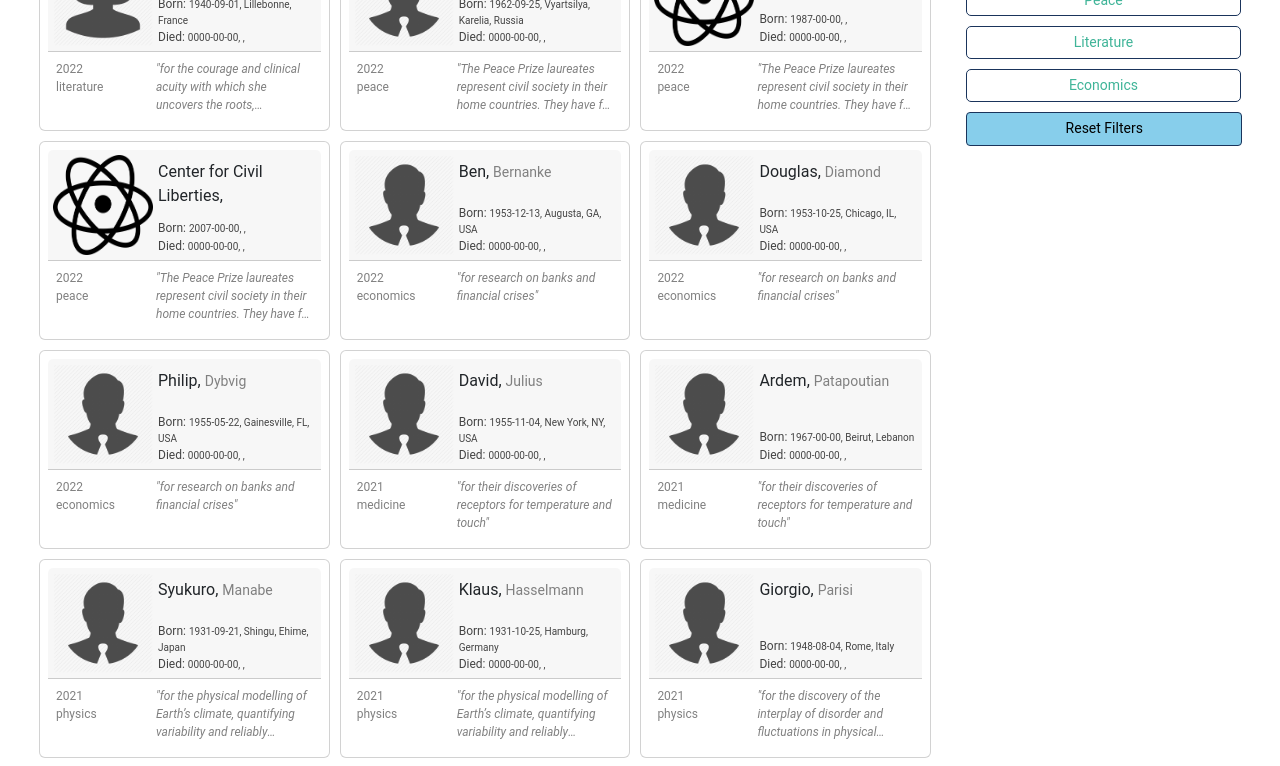
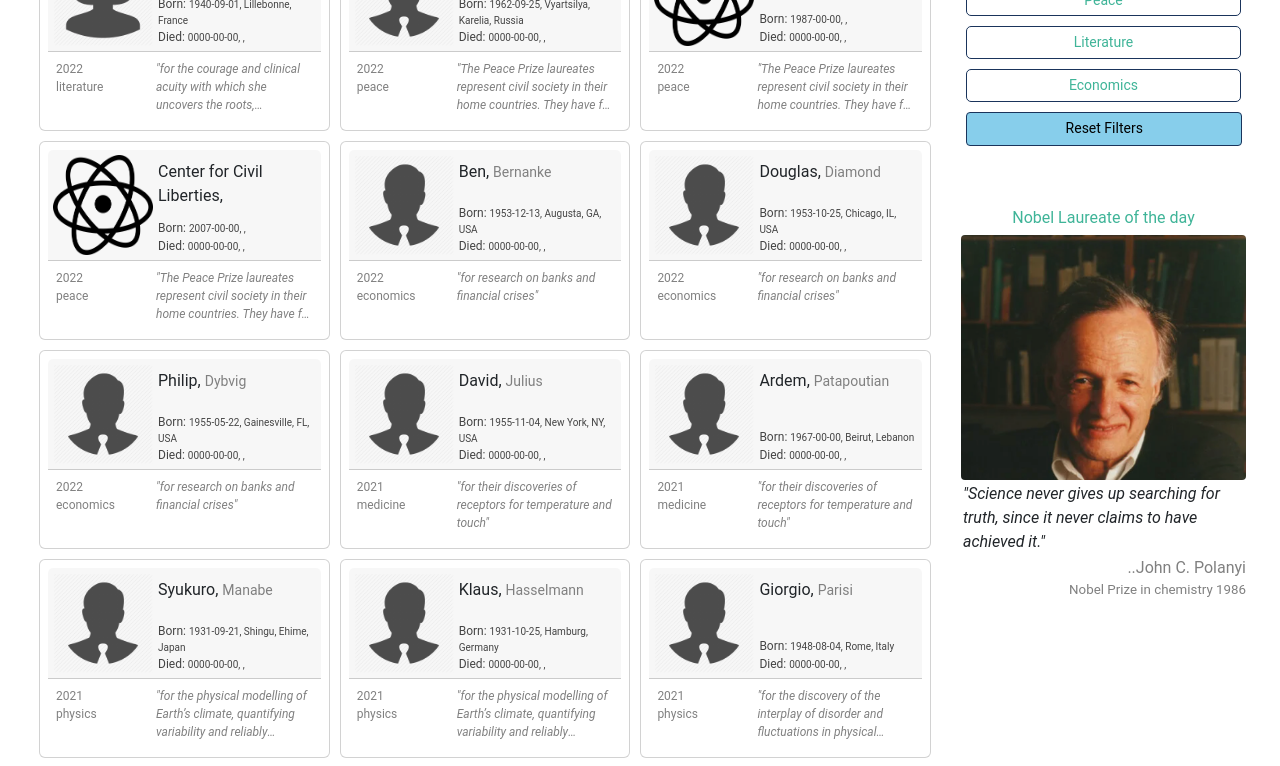
Before and after one commit to contactipraju/nobel-laureates, an Angular app: page /nobels in a window 1280 px wide. Shown: the part 529-1295 px from the top of the page. Built offline with nearby package versions, Linux system fonts and the light colour scheme.

Commit message:
displaying quote from scientist of the day

```diff
--- a/src/app/modules/nobels/components/nobels/nobels.component.html
+++ b/src/app/modules/nobels/components/nobels/nobels.component.html
@@ -2,6 +2,7 @@
 	<div class="row">
 		<div class='col-sm-6 col-md-4 col-lg-3 laureate-filter-container'>
 			<app-nobel-filter (searchTextEmitter)="onFilterChanged($event)"></app-nobel-filter>
+			<app-quote-card></app-quote-card>
 		</div>
 
 		<div class="col-sm-6 col-md-8 col-lg-9 order-sm-first">
--- /dev/null
+++ b/src/app/modules/nobels/components/quote-card/quote-card.component.html
@@ -0,0 +1,14 @@
+<div class="quote-card">
+	<div class="quote-heading">Nobel Laureate of the day</div>
+
+	<img class="quote-image" alt="{{person.firstname}}" title="{{person.firstname}}" [src]="[imageURL]">
+
+	<div class="quote-text">
+		<div>"{{quote}}"</div>
+	</div>
+
+	<div class="person-details">
+		<div class="person-name">..{{person.firstname}} {{person.surname}}</div>
+		<div class="award" *ngFor="let prize of person.prizes">Nobel Prize in {{prize.category}} {{prize.year}}</div>
+	</div>
+</div>
--- /dev/null
+++ b/src/app/modules/nobels/components/quote-card/quote-card.component.scss
@@ -0,0 +1,32 @@
+.quote-card {
+	margin-top: 50px;
+
+	.quote-heading {
+		color: #3fb498;
+		padding: 5px;
+		text-align: center;
+	}
+
+	.quote-image {
+		width: 100%;
+		border-radius: 4px;
+	}
+
+	.quote-text {
+		padding: 2px;
+		font-style: italic;
+	}
+
+	.person-details {
+		color: grey;
+		width: 100%;
+		text-align: right;
+
+		.person-name {
+
+		}
+		.award {
+			font-size: smaller;
+		}
+	}
+}
--- /dev/null
+++ b/src/app/modules/nobels/components/quote-card/quote-card.component.ts
@@ -0,0 +1,52 @@
+import { Component, OnInit, Input } from '@angular/core';
+import { Laureate } from '../../models/nobels.model';
+
+@Component({
+	selector: 'app-quote-card',
+	templateUrl: './quote-card.component.html',
+	styleUrls: ['./quote-card.component.scss']
+})
+export class QuoteCardComponent implements OnInit {
+	public person: Laureate;
+	public imageURL: string;
+	public quote: string | undefined;
+
+	constructor() { }
+
+	ngOnInit() {
+		this.loadAQuote();
+	}
+
+	loadAQuote() {
+		// Hardcoding for now, TODO: fetch randomly, or based on a relavent date
+		this.person = {
+			id: "266",
+			firstname: "John C.",
+			surname: "Polanyi",
+			born: "1929-01-23",
+			died: "0000-00-00",
+			bornCountry: "Germany",
+			bornCountryCode: "DE",
+			bornCity: "Berlin",
+			gender: "male",
+			prizes: [{
+				year: 1986,
+				category: "chemistry",
+				share: 3,
+				motivation: "\"for their contributions concerning the dynamics of chemical elementary processes\"",
+				affiliations: [{
+					name: "University of Toronto",
+					city: "Toronto",
+					country: "Canada"
+				}]
+			}],
+			quotes: [{
+				short: 'Science never gives up searching for truth, since it never claims to have achieved it.',
+				long: 'Science never gives up searching for truth, since it never claims to have achieved it. It is civilizing because it puts truth ahead of all else, including personal interests. These are grand claims, but so is the enterprise in which scientists share.'
+			}]
+		};
+
+		this.quote = this.person['quotes']![0]!.short;
+		this.imageURL = './assets/images/laureates/' + this.person['id'] + '.png';
+	}
+}
--- a/src/app/modules/nobels/nobels.module.ts
+++ b/src/app/modules/nobels/nobels.module.ts
@@ -23,6 +23,7 @@ import { NobelsComponent }       from './components/nobels/nobels.component';
 import { LaureateCardComponent } from './components/laureate-card/laureate-card.component';
 import { NobelPrizeComponent }   from './components/nobel-prize/nobel-prize.component';
 import { NobelFilterComponent }  from './components/nobel-filter/nobel-filter.component';
+import { QuoteCardComponent }    from './components/quote-card/quote-card.component';
 
 const pipes = [
 	AreaPipe,
@@ -36,7 +37,8 @@ const components = [
 	NobelsComponent,
 	LaureateCardComponent,
 	NobelPrizeComponent,
-	NobelFilterComponent
+	NobelFilterComponent,
+	QuoteCardComponent
 ];
 
 @NgModule({
--- a/src/app/modules/nobels/pipes/sort-on.pipe.ts
+++ b/src/app/modules/nobels/pipes/sort-on.pipe.ts
@@ -27,7 +27,7 @@ export class SortOnPipe implements PipeTransform {
 
 			let getAgeInDays = function(person: Laureate) {
 				var _born = moment(person.born, 'YYYY-MM-DD');
-				var _year = moment(person['prizes'][0].year, 'YYYY');
+				var _year = moment(person['prizes']![0].year, 'YYYY');
 				return _year.diff(_born, 'days');
 			}
 
--- a/src/index.html
+++ b/src/index.html
@@ -2,7 +2,7 @@
 <html lang="en">
 	<head>
 		<meta charset="utf-8">
-		<title>Search Nobel Laureates</title>
+		<title>Nobel Laureates</title>
 		<base href="/">
 
 		<meta name="viewport" content="width=device-width, initial-scale=1">
```
Also changed, not shown: src/app/modules/nobels/models/nobels.model.ts (+25 -19 lines), src/assets/images/laureates/266.png (added), 1 other file (tests, documents, lock files or other folders).
